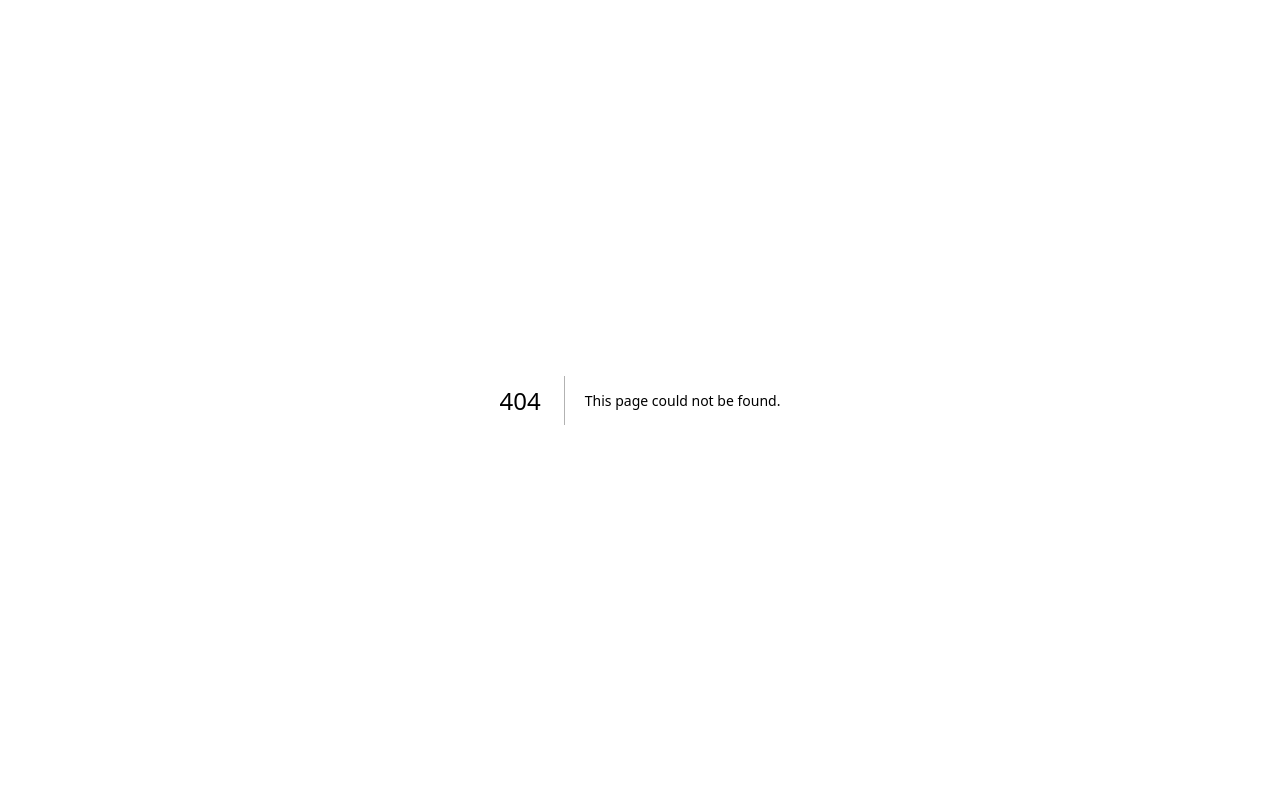
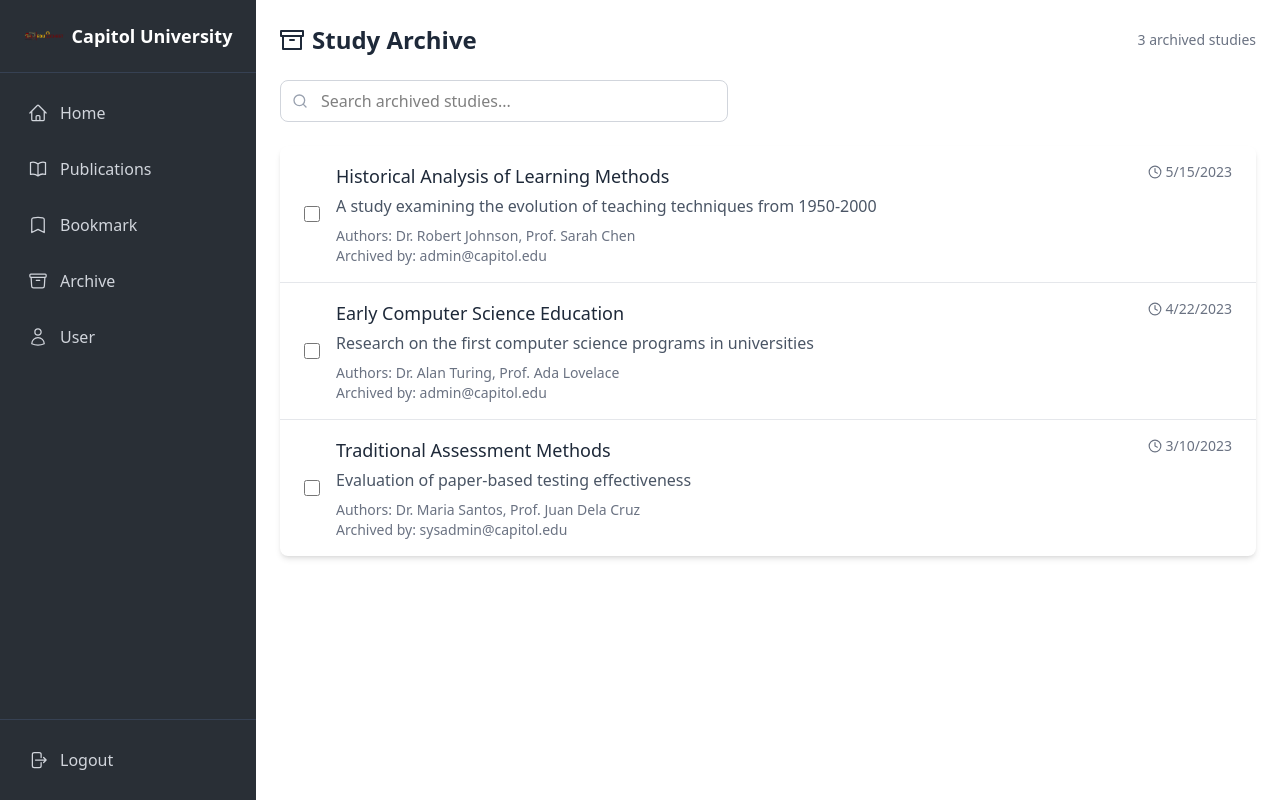
Before and after one commit to mihkuno/RESPOCU, a Next.js app: page /dashboard/archive in a window 1280 px wide. Before the commit this address had no page. Built offline with nearby package versions, Linux system fonts and the light colour scheme.

Commit message:
ui: refactor route to dashboard

```diff
--- a/src/app/(admin)/layout.tsx
+++ b/src/app/dashboard/layout.tsx
@@ -40,11 +40,11 @@ export default function DashboardLayout({ children }: { children: React.ReactNod
 // Sidebar component with logout modal integration
 function Sidebar({ onLogoutClick }: { onLogoutClick: () => void }) {
   const menuItems = [
-    { name: 'Home', icon: HomeIcon, href: '/home' },
-    { name: 'Publications', icon: BookOpenIcon, href: '/publications' },
-    { name: 'Bookmark', icon: BookmarkIcon, href: '/bookmarks' },
-    { name: 'Archive', icon: ArchiveBoxIcon, href: '/archive' },
-    { name: 'User', icon: UserIcon, href: '/users' },
+    { name: 'Home', icon: HomeIcon, href: '/dashboard/home' },
+    { name: 'Publications', icon: BookOpenIcon, href: '/dashboard/publications' },
+    { name: 'Bookmark', icon: BookmarkIcon, href: '/dashboard/bookmarks' },
+    { name: 'Archive', icon: ArchiveBoxIcon, href: '/dashboard/archive' },
+    { name: 'User', icon: UserIcon, href: '/dashboard/users' },
   ];
 
   return (
```
Also changed, not shown: src/app/dashboard/archive/page.tsx (renamed from src/app/(admin)/archive/page.tsx), src/app/dashboard/bookmarks/page.tsx (renamed from src/app/(admin)/bookmarks/page.tsx), src/app/dashboard/home/page.tsx (renamed from src/app/(admin)/home/page.tsx), src/app/dashboard/publications/page.tsx (renamed from src/app/(admin)/publications/page.tsx), src/app/dashboard/users/page.tsx (renamed from src/app/(admin)/users/page.tsx).
